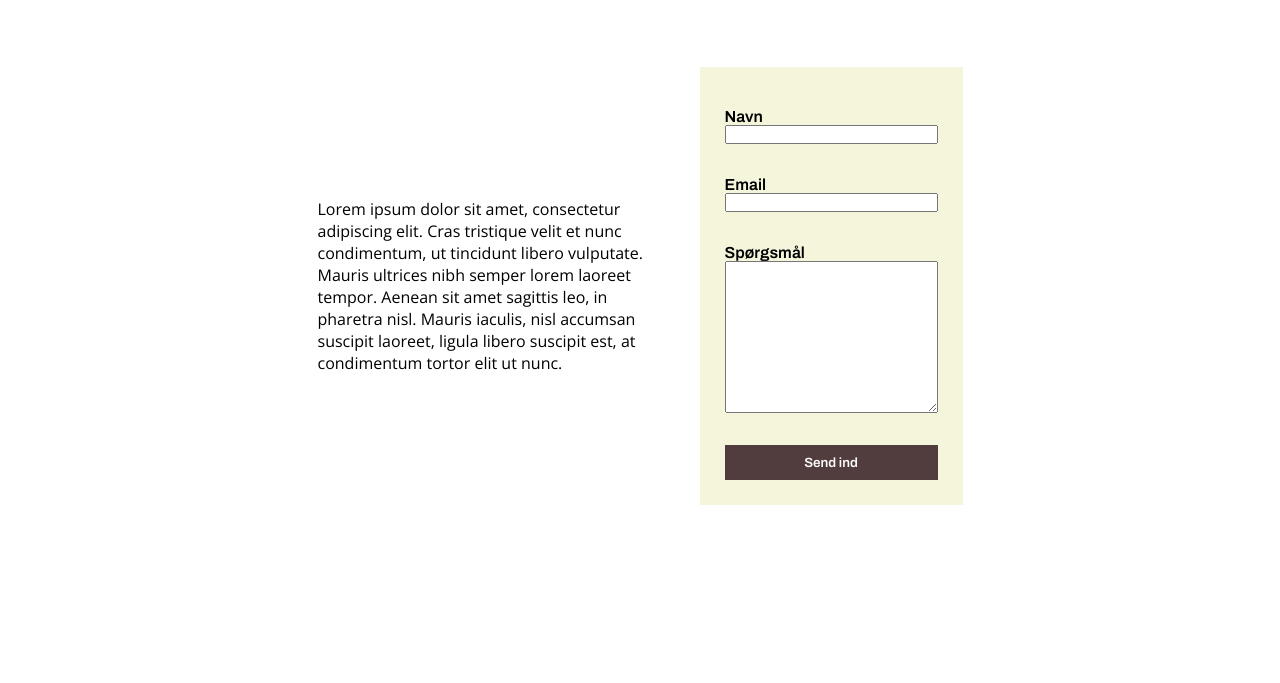
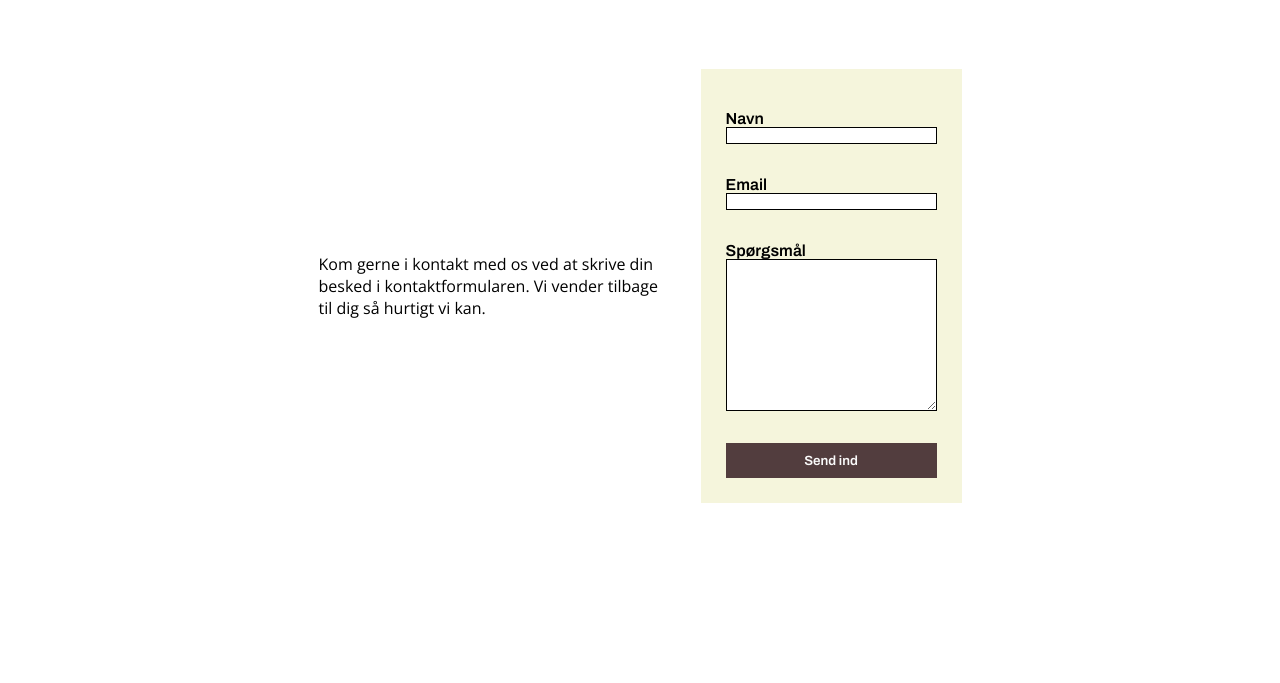
Before and after one commit to ohjenssen/HjemmetsHjerteWebsite, a website with bundled scripts: page pages/kontakt.html in a window 1280 px wide. Shown: the part 114-797 px from the top of the page. Built offline with nearby package versions, Linux system fonts and the light colour scheme.

Commit message:
style fixes

```diff
--- a/css/partials/kontakt.css
+++ b/css/partials/kontakt.css
@@ -24,6 +24,11 @@
     margin: 16px;
 }
 
+.contact-input input, .contact-input textarea {
+    border-radius: 0px;
+    border: 1px solid black;
+}
+
 .contact-info {
     width: 350px;
     margin: 16px;
--- a/pages/kontakt.html
+++ b/pages/kontakt.html
@@ -40,11 +40,8 @@
     <main>
         <section class="contact">
             <div class="contact-info">
-                <p>Lorem ipsum dolor sit amet, consectetur adipiscing elit.
-                    Cras tristique velit et nunc condimentum, ut tincidunt libero vulputate.
-                    Mauris ultrices nibh semper lorem laoreet tempor.
-                    Aenean sit amet sagittis leo, in pharetra nisl.
-                    Mauris iaculis, nisl accumsan suscipit laoreet, ligula libero suscipit est, at condimentum tortor elit ut nunc.</p>
+                <p>Kom gerne i kontakt med os ved at skrive din besked i kontaktformularen.
+                    Vi vender tilbage til dig så hurtigt vi kan.</p>
             </div>
 
             <form class="contact-form">
```
